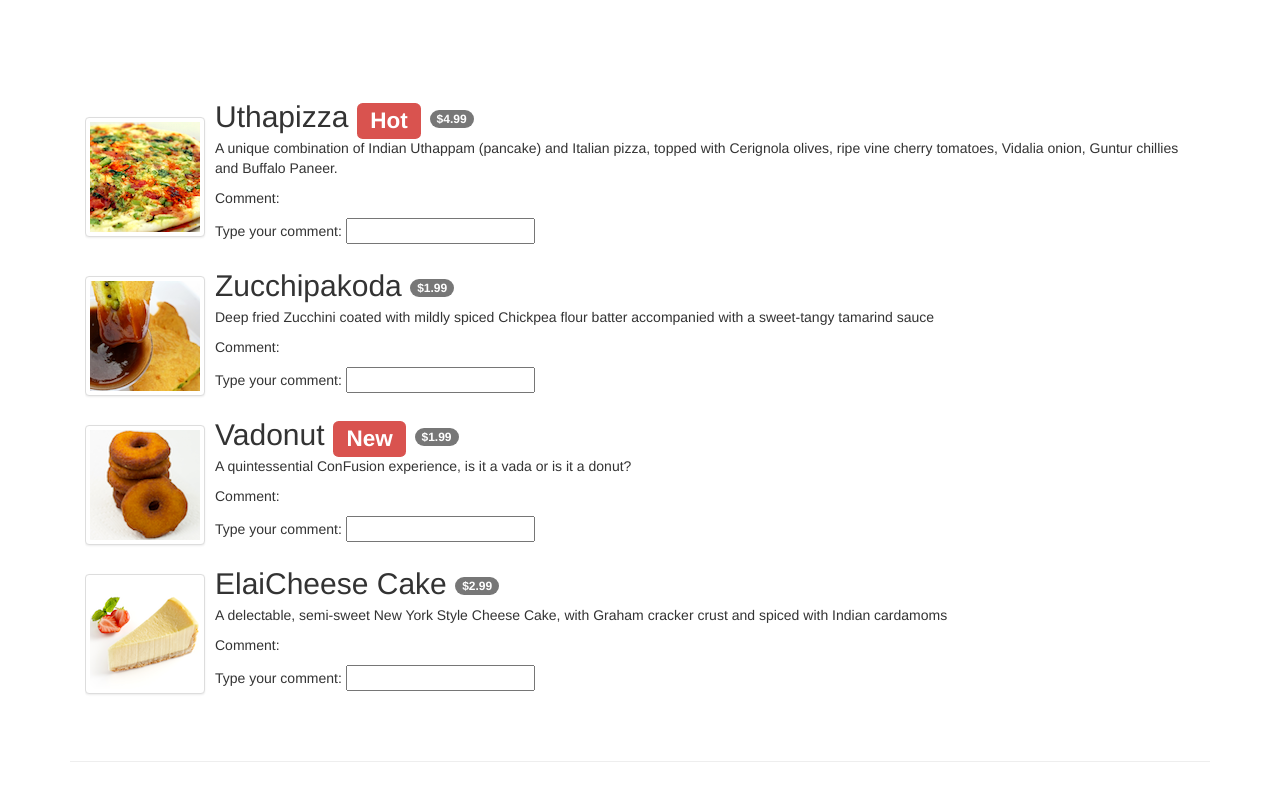
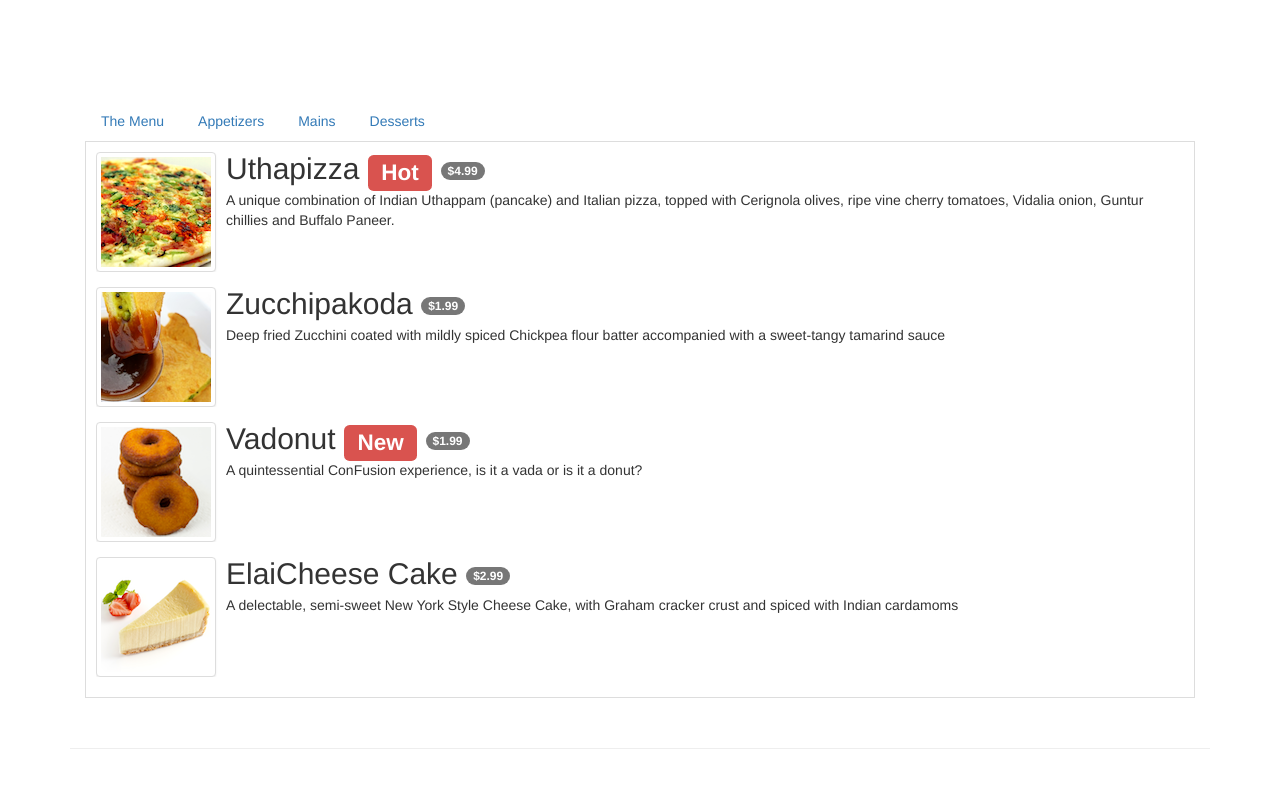
Before and after one commit to marcosDLCS/coursera-angular-js, a website: page week-1/conFusion/app/menu.html in a window 1280 px wide. Drawn offline with Linux system fonts and the light colour scheme.

Commit message:
Fourth lesson

```diff
--- a/week-1/conFusion/app/menu.html
+++ b/week-1/conFusion/app/menu.html
@@ -28,8 +28,31 @@
 <div class="container">
     <div class="row row-content" ng-controller="menuController as menuCtrl">
         <div class="col-xs-12">
+            <ul class="nav nav-tabs" role="tablist">
+                <li role="presentation">
+                    <a ng-click="menuCtrl.select(1)"
+                       ng-class="{active:menuCtrl.isSelected(1)}"
+                       aria-controls="all menu"
+                       role="tab">The Menu</a></li>
+                <li role="presentation">
+                    <a ng-click="menuCtrl.select(2)"
+                       ng-class="{active:menuCtrl.isSelected(2)}"
+                       aria-controls="appetizers"
+                       role="tab">Appetizers</a></li>
+                <li role="presentation">
+                    <a ng-click="menuCtrl.select(3)"
+                       ng-class="{active:menuCtrl.isSelected(3)}"
+                       aria-controls="mains"
+                       role="tab">Mains</a></li>
+                <li role="presentation">
+                    <a ng-click="menuCtrl.select(4)"
+                       ng-class="{active:menuCtrl.isSelected(4)}"
+                       aria-controls="desserts"
+                       role="tab">Desserts</a></li>
+            </ul>
+            <div class="tab-content">
                 <ul class="media-list">
-                <li class="media" ng-repeat="dish in menuCtrl.dishes">
+                    <li class="media" ng-repeat="dish in menuCtrl.dishes | filter:menuCtrl.filtText">
                         <div class="media-left media-middle">
                             <a href="#">
                                 <img class="media-object img-thumbnail"
@@ -41,64 +64,77 @@
                                 <span class="label label-danger">{{dish.label}}</span>
                                 <span class="badge">{{dish.price | currency}}</span></h2>
                             <p>{{dish.description}}</p>
-                        <p>Comment: {{dish.comment}}</p>
-                        <p>Type your comment:
-                            <input type="text" ng-model="dish.comment"></p>
                         </div>
                     </li>
                 </ul>
             </div>
         </div>
     </div>
+</div>
 <script src="../bower_components/angular/angular.min.js"></script>
 <script>
 
-    var app = angular.module('confusionApp',[]);
+    var app = angular.module('confusionApp', []);
 
-    app.controller("menuController", function(){
+    app.controller("menuController", function () {
 
         var vm = this;
-
-        var dishes=[
+        vm.tab = 1;
+        vm.dishes = [
             {
-                name:'Uthapizza',
+                name: 'Uthapizza',
                 image: 'images/uthapizza.png',
                 category: 'mains',
-                label:'Hot',
-                price:'4.99',
-                description:'A unique combination of Indian Uthappam (pancake) and Italian pizza, topped with Cerignola olives, ripe vine cherry tomatoes, Vidalia onion, Guntur chillies and Buffalo Paneer.',
+                label: 'Hot',
+                price: '4.99',
+                description: 'A unique combination of Indian Uthappam (pancake) and Italian pizza, topped with Cerignola olives, ripe vine cherry tomatoes, Vidalia onion, Guntur chillies and Buffalo Paneer.',
                 comment: ''
             },
             {
-                name:'Zucchipakoda',
+                name: 'Zucchipakoda',
                 image: 'images/zucchipakoda.png',
                 category: 'appetizer',
-                label:'',
-                price:'1.99',
-                description:'Deep fried Zucchini coated with mildly spiced Chickpea flour batter accompanied with a sweet-tangy tamarind sauce',
+                label: '',
+                price: '1.99',
+                description: 'Deep fried Zucchini coated with mildly spiced Chickpea flour batter accompanied with a sweet-tangy tamarind sauce',
                 comment: ''
             },
             {
-                name:'Vadonut',
+                name: 'Vadonut',
                 image: 'images/vadonut.png',
                 category: 'appetizer',
-                label:'New',
-                price:'1.99',
-                description:'A quintessential ConFusion experience, is it a vada or is it a donut?',
+                label: 'New',
+                price: '1.99',
+                description: 'A quintessential ConFusion experience, is it a vada or is it a donut?',
                 comment: ''
             },
             {
-                name:'ElaiCheese Cake',
+                name: 'ElaiCheese Cake',
                 image: 'images/elaicheesecake.png',
                 category: 'dessert',
-                label:'',
-                price:'2.99',
-                description:'A delectable, semi-sweet New York Style Cheese Cake, with Graham cracker crust and spiced with Indian cardamoms',
+                label: '',
+                price: '2.99',
+                description: 'A delectable, semi-sweet New York Style Cheese Cake, with Graham cracker crust and spiced with Indian cardamoms',
                 comment: ''
             }
         ];
+        vm.filtText = '';
 
-        vm.dishes = dishes;
+        vm.select = function (setTab) {
+            this.tab = setTab;
+
+            if (setTab === 2)
+                this.filtText = "appetizer";
+            else if (setTab === 3)
+                this.filtText = "mains";
+            else if (setTab === 4)
+                this.filtText = "dessert";
+            else
+                this.filtText = "";
+        }
+        vm.isSelected = function (checkTab) {
+            return (this.tab === checkTab);
+        }
     });
 </script>
 </body>
```
Lines whose indentation alone changed are shown as unchanged.
